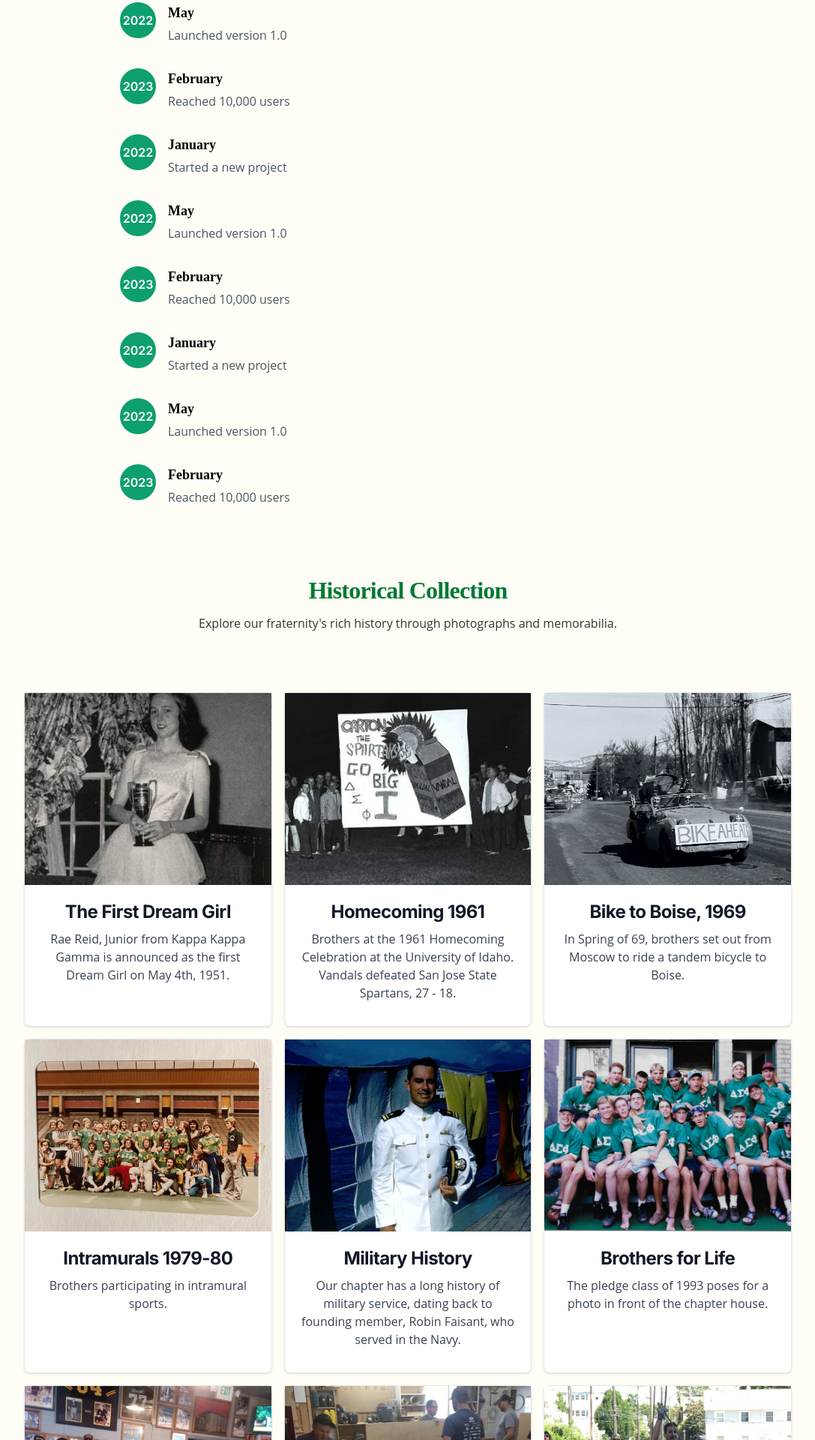
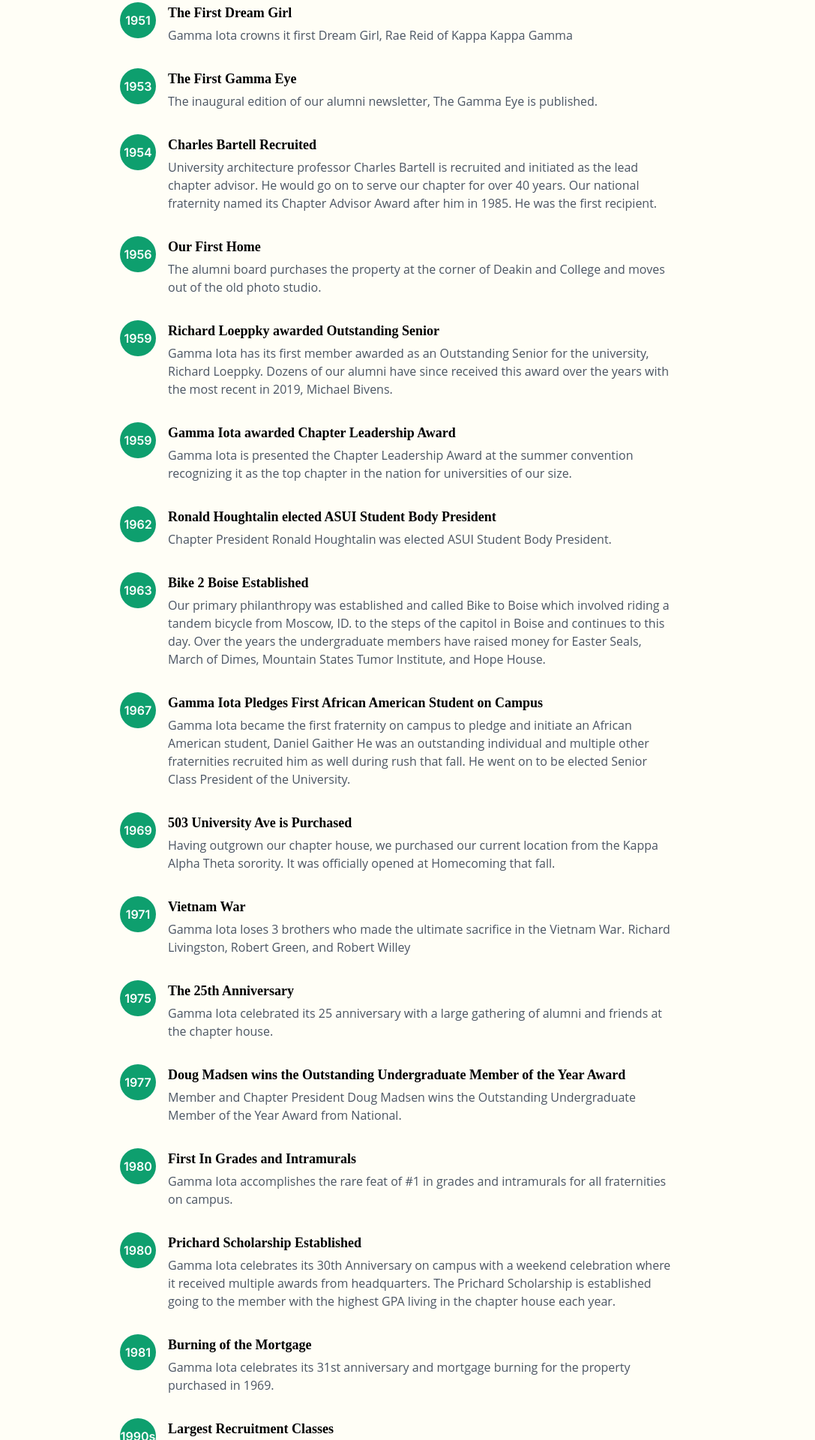
Before and after one commit to MSBivens/dsp, a Next.js app in the folder dsp/: page /history in a window 1280 px wide. Shown: the part 460-2380 px from the top of the page at 75% size, without its empty margins (96-1183 px from the left). Built offline with nearby package versions, Linux system fonts and the light colour scheme.

Commit message:
content update

```diff
--- a/dsp/src/app/history/page.js
+++ b/dsp/src/app/history/page.js
@@ -20,15 +20,175 @@ export default function history() {
       description:
         "The Gamma Iota Chapter was founded at the University of Idaho",
     },
-    { year: "2022", event: "May", description: "Launched version 1.0" },
-    { year: "2023", event: "February", description: "Reached 10,000 users" },
-    { year: "2022", event: "January", description: "Started a new project" },
-    { year: "2022", event: "May", description: "Launched version 1.0" },
-    { year: "2023", event: "February", description: "Reached 10,000 users" },
-    { year: "2022", event: "January", description: "Started a new project" },
-    { year: "2022", event: "May", description: "Launched version 1.0" },
-    { year: "2023", event: "February", description: "Reached 10,000 users" },
-    // Add more events as needed
+    {
+      year: "1951",
+      event: "The First Dream Girl",
+      description:
+        "Gamma Iota crowns it first Dream Girl, Rae Reid of Kappa Kappa Gamma",
+    },
+    {
+      year: "1953",
+      event: "The First Gamma Eye",
+      description:
+        "The inaugural edition of our alumni newsletter, The Gamma Eye is published.",
+    },
+    {
+      year: "1954",
+      event: "Charles Bartell Recruited",
+      description:
+        "University architecture professor Charles Bartell is recruited and initiated as the lead chapter advisor. He would go on to serve our chapter for over 40 years. Our national fraternity named its Chapter Advisor Award after him in 1985. He was the first recipient.",
+    },
+    {
+      year: "1956",
+      event: "Our First Home",
+      description:
+        "The alumni board purchases the property at the corner of Deakin and College and moves out of the old photo studio.",
+    },
+    {
+      year: "1959",
+      event: "Richard Loeppky awarded Outstanding Senior",
+      description:
+        "Gamma Iota has its first member awarded as an Outstanding Senior for the university, Richard Loeppky. Dozens of our alumni have since received this award over the years with the most recent in 2019, Michael Bivens.",
+    },
+    {
+      year: "1959",
+      event: "Gamma Iota awarded Chapter Leadership Award",
+      description:
+        "Gamma Iota is presented the Chapter Leadership Award at the summer convention recognizing it as the top chapter in the nation for universities of our size.",
+    },
+    {
+      year: "1962",
+      event: "Ronald Houghtalin elected ASUI Student Body President",
+      description:
+        "Chapter President Ronald Houghtalin was elected ASUI Student Body President.",
+    },
+    {
+      year: "1963",
+      event: "Bike 2 Boise Established",
+      description:
+        "Our primary philanthropy was established and called Bike to Boise which involved riding a tandem bicycle from Moscow, ID. to the steps of the capitol in Boise and continues to this day. Over the years the undergraduate members have raised money for Easter Seals, March of Dimes, Mountain States Tumor Institute, and Hope House.",
+    },
+    {
+      year: "1967",
+      event: "Gamma Iota Pledges First African American Student on Campus",
+      description:
+        "Gamma Iota became the first fraternity on campus to pledge and initiate an African American student, Daniel Gaither He was an outstanding individual and multiple other fraternities recruited him as well during rush that fall. He went on to be elected Senior Class President of the University.",
+    },
+    {
+      year: "1969",
+      event: "503 University Ave is Purchased",
+      description:
+        "Having outgrown our chapter house, we purchased our current location from the Kappa Alpha Theta sorority. It was officially opened at Homecoming that fall.",
+    },
+    {
+      year: "1971",
+      event: "Vietnam War",
+      description:
+        "Gamma Iota loses 3 brothers who made the ultimate sacrifice in the Vietnam War. Richard Livingston, Robert Green, and Robert Willey",
+    },
+    {
+      year: "1975",
+      event: "The 25th Anniversary",
+      description:
+        "Gamma Iota celebrated its 25 anniversary with a large gathering of alumni and friends at the chapter house.",
+    },
+    {
+      year: "1977",
+      event:
+        "Doug Madsen wins the Outstanding Undergraduate Member of the Year Award",
+      description:
+        "Member and Chapter President Doug Madsen wins the Outstanding Undergraduate Member of the Year Award from National.",
+    },
+    {
+      year: "1980",
+      event: "First In Grades and Intramurals",
+      description:
+        "Gamma Iota accomplishes the rare feat of #1 in grades and intramurals for all fraternities on campus.",
+    },
+    {
+      year: "1980",
+      event: "Prichard Scholarship Established",
+      description:
+        "Gamma Iota celebrates its 30th Anniversary on campus with a weekend celebration where it received multiple awards from headquarters. The Prichard Scholarship is established going to the member with the highest GPA living in the chapter house each year.",
+    },
+    {
+      year: "1981",
+      event: "Burning of the Mortgage",
+      description:
+        "Gamma Iota celebrates its 31st anniversary and mortgage burning for the property purchased in 1969.",
+    },
+    {
+      year: "1990s",
+      event: "Largest Recruitment Classes",
+      description:
+        "Gamma Iota saw its largest membership numbers with a peak of 30 initiates in 1996. It also dominated the campus intramurals competition winning the majority of the titles during the decade.",
+    },
+    {
+      year: "1996",
+      event: "John Carpenter wins Greek Man of the Year",
+      description:
+        "Chapter President John Carpenter wins Greek Man of the Year Award and is crowned Homecoming King in the fall.",
+    },
+    {
+      year: "2007",
+      event: "Ken Schrom inducted into UofI Athletic Hall of Fame",
+      description:
+        "Alumnus Ken Schrom is inducted into the U of I Athletic Hall of Fame as a 2 sport athlete in college and a major league pitcher for 13 years.",
+    },
+    {
+      year: "2012",
+      event: "Frank Young inducted into UofI Athletic Hall of Fame",
+      description:
+        "Founding alumni board member Frank Young is inducted into the U of I Athletic Hall of fame for his long tenure as the boxing coach which garnered an NCAA Championship in 1950 and seven individual national titles.",
+    },
+    {
+      year: "2013",
+      event: "Matt Espe inducted into the UofI Alumni Association Hall of Fame",
+      description:
+        "Alumnus Matt Espe is inducted into the U of I Alumni Association Hall of Fame. He was also awarded an Honorary Doctorate in Business Administration by the university in 2017. ",
+    },
+    {
+      year: "2016",
+      event: "Ken Maren inducted into the UofI Athletic Hall of Fame",
+      description:
+        "Alumnus Ken Maren is inducted into the U of I Athletic Hall of Fame as a 3 year starter for the men's basketball team from 1959 to 1962.",
+    },
+    {
+      year: "2017",
+      event: "Brendan Boyle receive Outstanding IFC Chapter Advisor Award",
+      description:
+        "ACB President Brendan Boyle receives the Outstanding IFC Chapter Advisor Award.",
+    },
+    {
+      year: "2018",
+      event: "First in Grades",
+      description:
+        "Gamma Iota achieves the #1 GPA ranking among all fraternities, 3.32.",
+    },
+    {
+      year: "2019",
+      event:
+        "Eric Pickett receives the Charles G. Bartell Chapter Advisor Award",
+      description:
+        "Alumnus Eric Pickett receives the Charles G. Bartell Chapter Advisor award at the national convention in Kansas City, MO.",
+    },
+    {
+      year: "2020",
+      event: "Matt Espe receives the Lifetime Achievement Award",
+      description:
+        "Alumnus Matt Espe receives the Lifetime Achievement Award from our national fraternity. This is the rarest of awards given out by our headquarters. Of the 120K alumni members initiated since 1899 for all chapters, less than 30 have received this award.",
+    },
+    {
+      year: "2022",
+      event: "Dedication to Charles Bartell",
+      description:
+        "After 2 years of cancellations due to COVID, Gamma Iota holds its 70th Anniversary Celebration. It was the largest gathering ever for a chapter function with over 220 alumni, undergrads, spouses, dream girls, and honored guests attending. Our chapter dining room was formally dedicated in Charles Bartell's name during the weekend. ",
+    },
+    {
+      year: "2025",
+      event: "The 75th Anniversary",
+      description: "Gamma Iota's 75th Anniversary Celebration is set.",
+    },
   ];
   const collectionData = [
     {
@@ -118,8 +278,12 @@ export default function history() {
             {responsiveEvents.map((event, index) => (
               <div key={index} className="flex items-start mb-8 md:pr-8">
                 {/* Date */}
-                <div className="w-12 h-12 bg-green-500 rounded-full flex items-center justify-center">
-                  <span className="text-white font-semibold">{event.year}</span>
+                <div>
+                  <div className="w-12 h-12 bg-green-500 rounded-full flex items-center justify-center">
+                    <span className="text-white font-semibold">
+                      {event.year}
+                    </span>
+                  </div>
                 </div>
                 {/* Event details */}
                 <div className="ml-4">
@@ -131,8 +295,8 @@ export default function history() {
           </div>
         </div>
       </section>
-      {/* Historical Collection */}
-      <section className="mx-auto max-w-screen-xl text-center ">
+      {/* Historical Collection - Coming back once articles are written*/}
+      {/* <section className="mx-auto max-w-screen-xl text-center ">
         <div className="py-8 px-4 mx-auto max-w-screen-xl text-center lg:py-16 lg:px-12">
           <h2 className="mb-4 font-extrabold tracking-tight leading-none ">
             Historical Collection
@@ -170,7 +334,7 @@ export default function history() {
             </div>
           ))}
         </div>
-      </section>
+      </section> */}
     </main>
   );
 }
```
